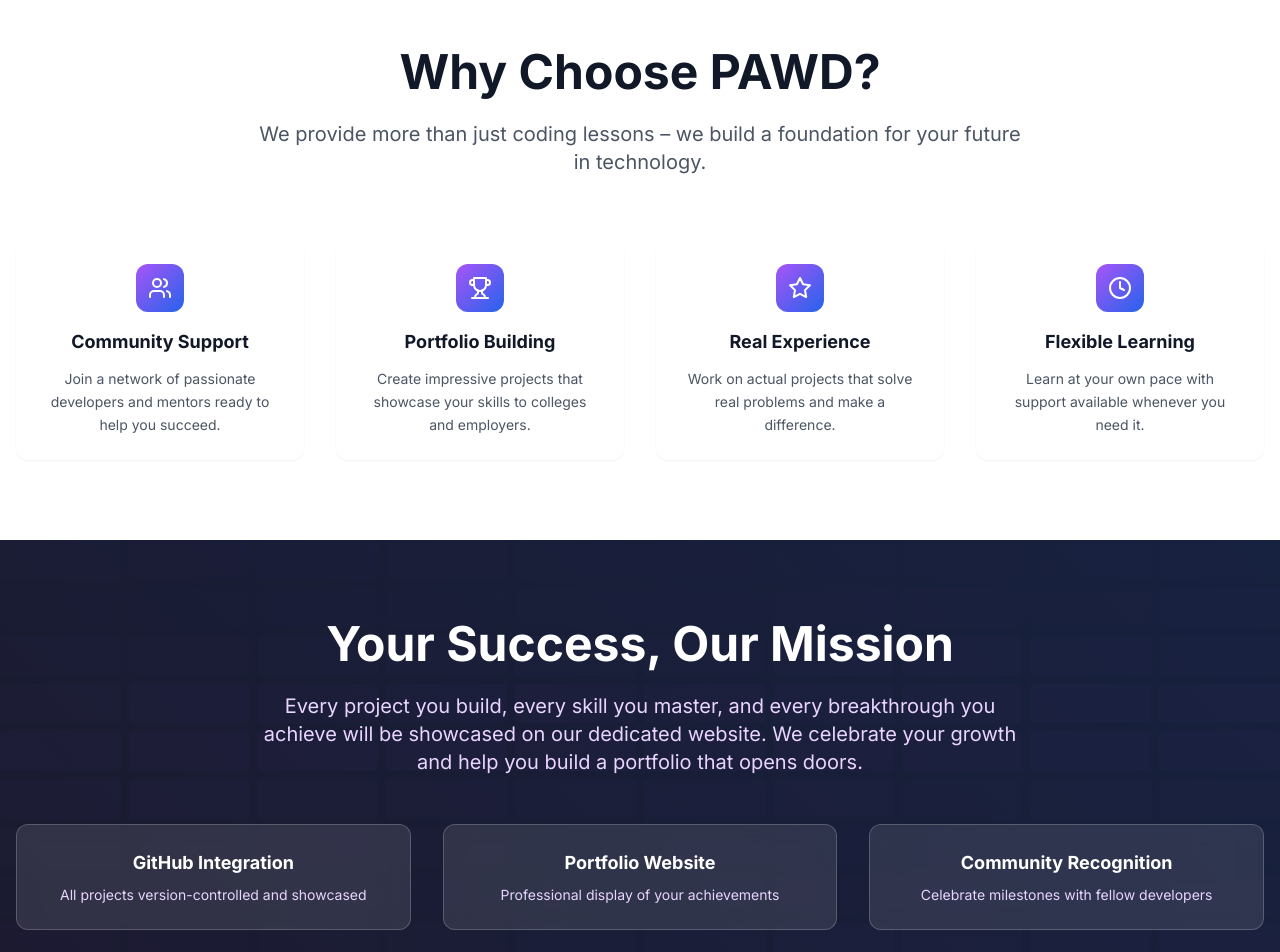
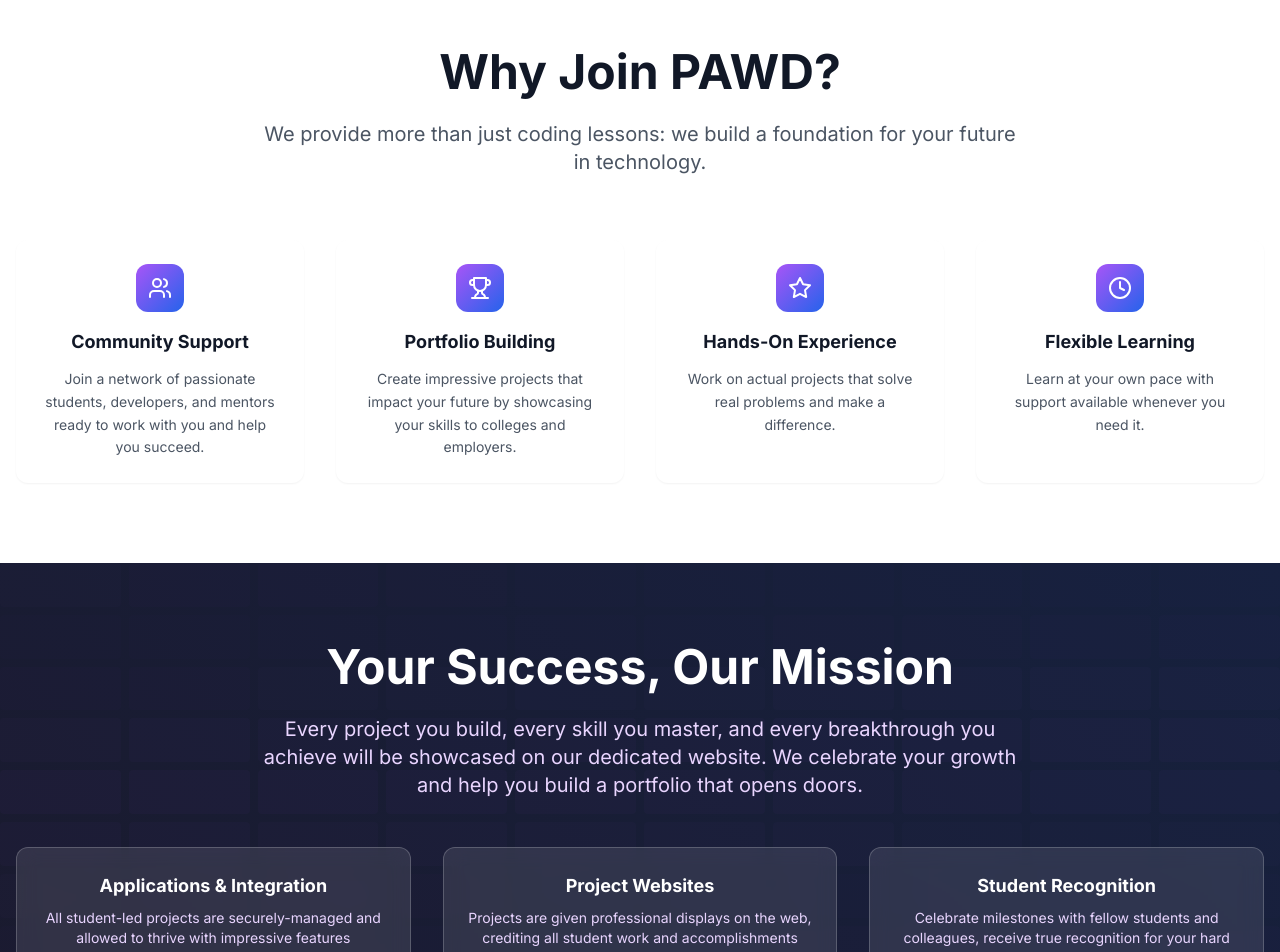
Before and after one commit to programmingcvhs/programmingcvhs.github.io, a Next.js app: page /about in a window 1280 px wide. Shown: the part 2540-3492 px from the top of the page. Built offline with nearby package versions, Linux system fonts and the light colour scheme.

Commit message:
Update page.tsx

```diff
--- a/app/about/page.tsx
+++ b/app/about/page.tsx
@@ -61,16 +61,16 @@ const benefits = [
   {
     icon: Users,
     title: "Community Support",
-    description: "Join a network of passionate developers and mentors ready to help you succeed."
+    description: "Join a network of passionate students, developers, and mentors ready to work with you and help you succeed."
   },
   {
     icon: Trophy,
     title: "Portfolio Building",
-    description: "Create impressive projects that showcase your skills to colleges and employers."
+    description: "Create impressive projects that impact your future by showcasing your skills to colleges and employers."
   },
   {
     icon: Star,
-    title: "Real Experience",
+    title: "Hands-On Experience",
     description: "Work on actual projects that solve real problems and make a difference."
   },
   {
@@ -237,10 +237,10 @@ export default function AboutPage() {
             viewport={{ once: true }}
           >
             <h2 className="text-4xl lg:text-5xl font-bold mb-6 text-gray-900">
-              Why Choose PAWD?
+              Why Join PAWD?
             </h2>
             <p className="text-xl text-gray-600 max-w-3xl mx-auto">
-              We provide more than just coding lessons – we build a foundation for your future in technology.
+              We provide more than just coding lessons: we build a foundation for your future in technology.
             </p>
           </motion.div>
 
@@ -310,9 +310,9 @@ export default function AboutPage() {
             </p>
             <div className="grid md:grid-cols-3 gap-8 mt-12">
               {[
-                { label: "GitHub Integration", desc: "All projects version-controlled and showcased" },
-                { label: "Portfolio Website", desc: "Professional display of your achievements" },
-                { label: "Community Recognition", desc: "Celebrate milestones with fellow developers" }
+                { label: "Applications & Integration", desc: "All student-led projects are securely-managed and allowed to thrive with impressive features" },
+                { label: "Project Websites", desc: "Projects are given professional displays on the web, crediting all student work and accomplishments" },
+                { label: "Student Recognition", desc: "Celebrate milestones with fellow students and colleagues, receive true recognition for your hard work" }
               ].map((item, index) => (
                 <motion.div
                   key={index}
```
